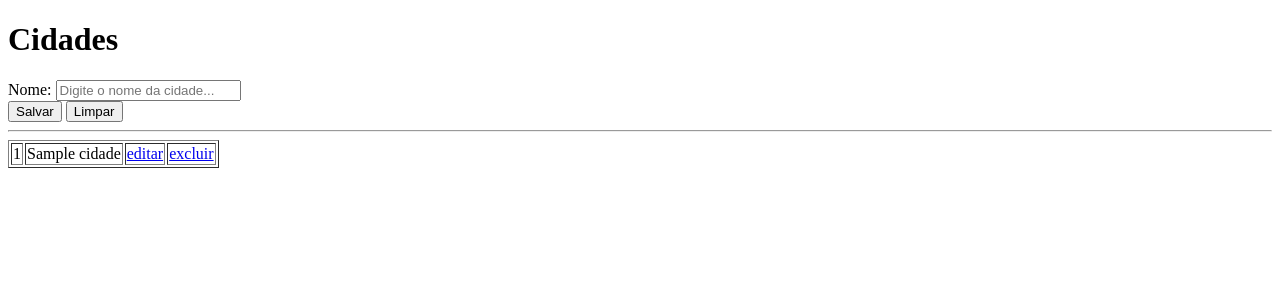
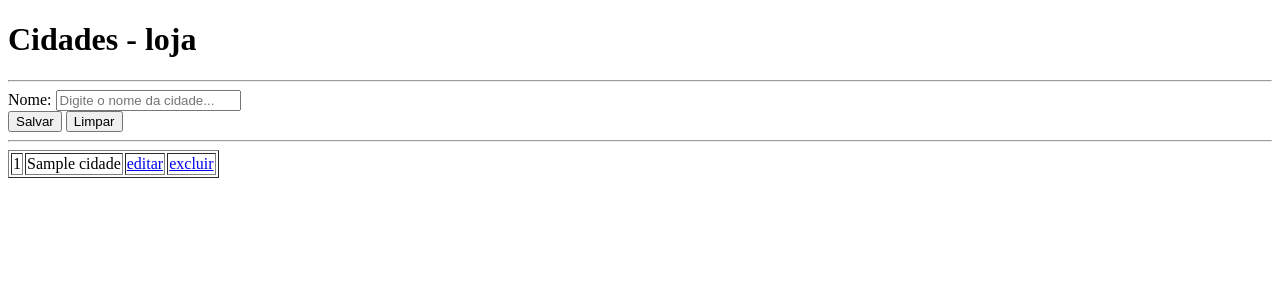
Before and after one commit to adaltofadergs/2024_1_ProgramacaoSolucoesComputacionais, a PHP site: page /loja2/cidades.php in a window 1280 px wide. Shown: the top 300 px of the page. Run offline with PHP 8.4, Linux system fonts and the light colour scheme; tables that the repository leaves empty hold one stand-in row (values such as "Sample post").

Commit message:
alteração cidade.php

```diff
--- a/loja2/cidades.php
+++ b/loja2/cidades.php
@@ -6,7 +6,9 @@
     <title>Loja - Cidades</title>
 </head>
 <body>
-    <h1>Cidades</h1>
+    <h1>Cidades - loja</h1>
+
+    <hr>
 
     <form method="POST" action="controller/salvarCidade.php" >
         <label>Nome: </label>
```
